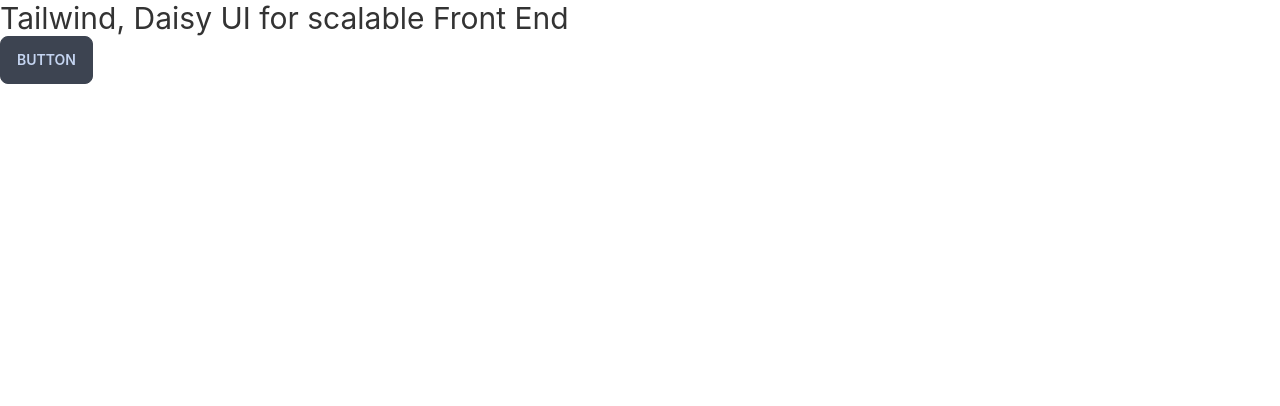
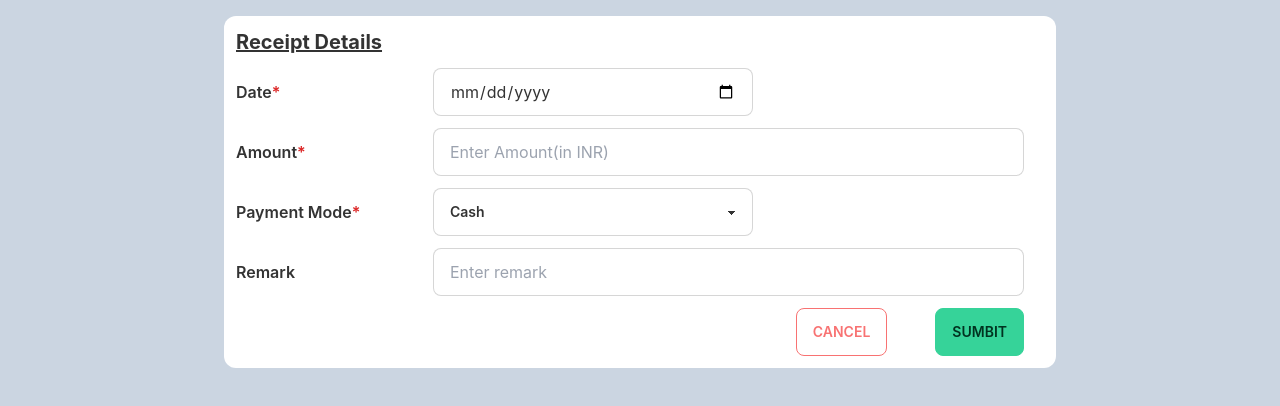
Before and after one commit to abrarfahim19/onito-tech, a React (Create React App) app: page / in a window 1280 px wide. Shown: the top 406 px of the page. Built offline with nearby package versions, Linux system fonts and the light colour scheme.

Commit message:
added receipt form

```diff
--- a/src/App.js
+++ b/src/App.js
@@ -1,11 +1,15 @@
 import logo from "./logo.svg";
 import "./App.css";
+import { Route, Routes } from "react-router-dom";
+import ReceiptsView from "./features/ReceiptsView";
 
 function App() {
   return (
     <div>
-      <h2 className="text-3xl">Tailwind, Daisy UI for scalable Front End</h2>
-      <button class="btn">Button</button>
+      <Routes>
+        <Route path="/" element={<ReceiptsView />} />
+        <Route path="home" element={<ReceiptsView />} />
+      </Routes>
     </div>
   );
 }
--- /dev/null
+++ b/src/features/ReceiptsView.js
@@ -0,0 +1,86 @@
+import React from "react";
+
+const ReceiptsView = () => {
+  function handleSubmit(event) {
+    event.preventDefault();
+    const date = event.target.date.value;
+    const amount = event.target.amount.value;
+    const method = event.target.method.value;
+    const remark = event.target.remark.value;
+    console.log(date, amount, method, remark);
+  }
+  return (
+    <div className="p-4    bg-slate-300 h-screen">
+      <div className="m-auto md:w-8/12 bg-white rounded-xl p-3 pr-8">
+        <h1 className="text-xl underline font-bold">Receipt Details</h1>
+        <form onSubmit={handleSubmit}>
+          <div className="flex my-3 ">
+            <label className="font-semibold w-3/12 self-center">
+              Date<span className="text-red-600">*</span>
+            </label>
+            <div className="w-9/12">
+              <input
+                required
+                type="date"
+                name="date"
+                placeholder="Enter Date"
+                class="input input-bordered w-full  max-w-xs"
+              />
+            </div>
+          </div>
+          <div className="flex my-3">
+            <label className="font-semibold w-3/12 self-center">
+              Amount<span className="text-red-600">*</span>
+            </label>
+            <div className="w-9/12">
+              <input
+                required
+                type="number"
+                min={0}
+                name="amount"
+                placeholder="Enter Amount(in INR)"
+                class="input input-bordered w-full  "
+              />
+            </div>
+          </div>
+          <div className="flex my-3">
+            <label className="font-semibold w-3/12 self-center">
+              Payment Mode<span className="text-red-600">*</span>
+            </label>
+            <div className="w-9/12">
+              <select
+                name="method"
+                class="select select-bordered w-full max-w-xs"
+              >
+                <option value="cash" selected>
+                  Cash
+                </option>
+                <option value="card">Card</option>
+              </select>
+            </div>
+          </div>
+          <div className="flex my-3">
+            <label className="font-semibold w-3/12 self-center">Remark</label>
+            <div className="w-9/12">
+              <input
+                name="remark"
+                type="text"
+                placeholder="Enter remark"
+                class="input input-bordered w-full  "
+              />
+            </div>
+          </div>
+
+          <div className="flex flex-row-reverse gap-12">
+            <button type="submit" className="btn btn-success">
+              SUMBIT
+            </button>
+            <label className="btn btn-outline btn-error">CANCEL</label>
+          </div>
+        </form>
+      </div>
+    </div>
+  );
+};
+
+export default ReceiptsView;
--- a/src/index.js
+++ b/src/index.js
@@ -1,13 +1,16 @@
-import React from 'react';
-import ReactDOM from 'react-dom/client';
-import './index.css';
-import App from './App';
-import reportWebVitals from './reportWebVitals';
+import React from "react";
+import ReactDOM from "react-dom/client";
+import "./index.css";
+import App from "./App";
+import reportWebVitals from "./reportWebVitals";
+import { BrowserRouter } from "react-router-dom";
 
-const root = ReactDOM.createRoot(document.getElementById('root'));
+const root = ReactDOM.createRoot(document.getElementById("root"));
 root.render(
   <React.StrictMode>
-    <App />
+    <BrowserRouter>
+      <App />
+    </BrowserRouter>
   </React.StrictMode>
 );
 
```
